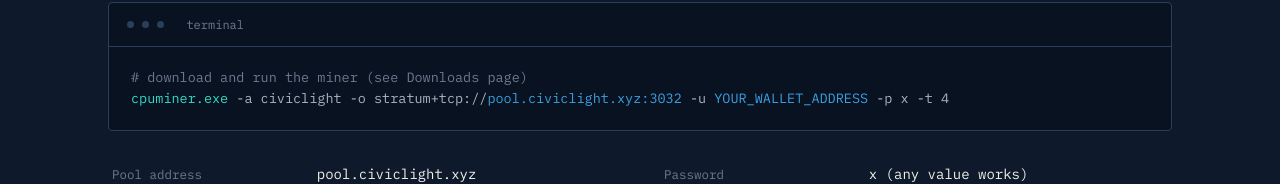
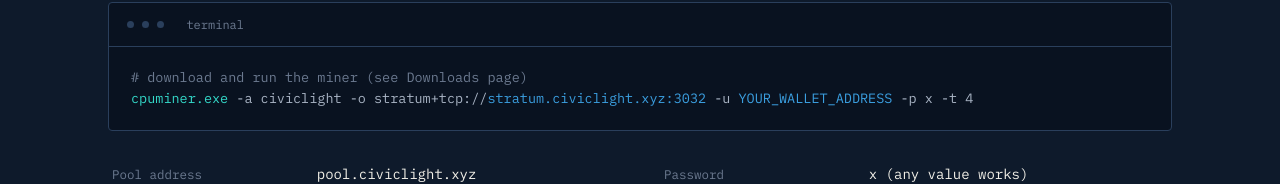
Before and after one commit to CivicLight/website, a plain HTML site: page mining.html in a window 1280 px wide. Shown: the part 514-698 px from the top of the page. Drawn offline with Linux system fonts and the light colour scheme.

Commit message:
Update mining.html

```diff
--- a/mining.html
+++ b/mining.html
@@ -158,7 +158,7 @@
     <div class="specs-panel">
       <div class="specs-panel-head"><span class="dot"></span><span class="dot"></span><span class="dot"></span>&nbsp;&nbsp;terminal</div>
       <div class="code-block"><span class="comment"># download and run the miner (see Downloads page)</span>
-<span class="cmd">cpuminer.exe</span> -a civiclight -o stratum+tcp://<span class="val">pool.civiclight.xyz:3032</span> -u <span class="val">YOUR_WALLET_ADDRESS</span> -p x -t 4</div>
+<span class="cmd">cpuminer.exe</span> -a civiclight -o stratum+tcp://<span class="val">stratum.civiclight.xyz:3032</span> -u <span class="val">YOUR_WALLET_ADDRESS</span> -p x -t 4</div>
     </div>
 
     <div class="two-col">
```
